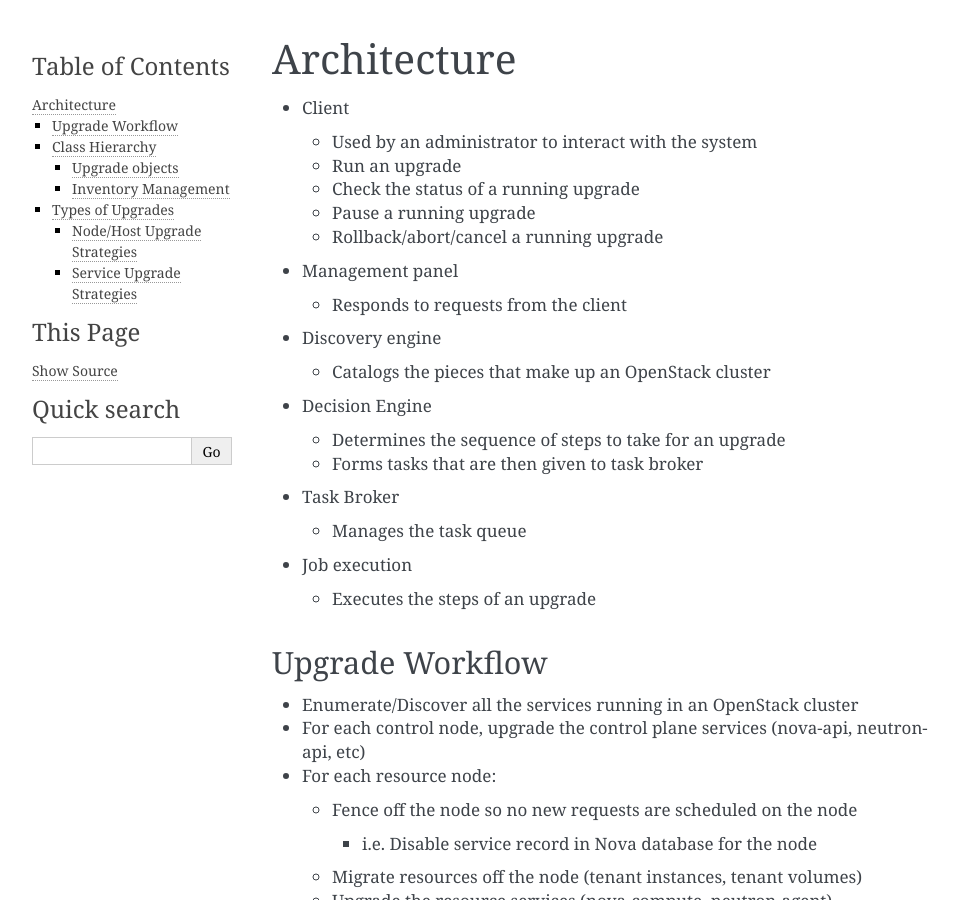
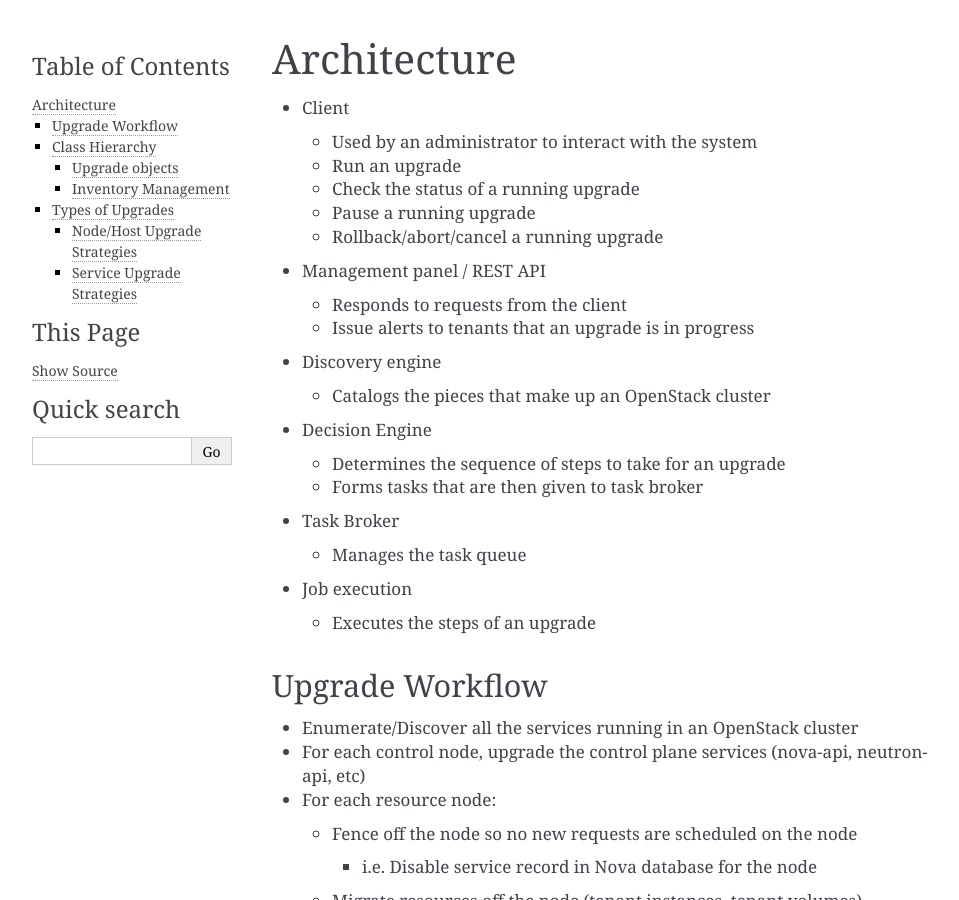
Before and after one commit to Mirantis/kostyor, a Sphinx documentation site: the page built from doc/source/arch.rst, in a window 1280 px wide and 900 px high. Shown: the whole window, without its empty margins (148-1107 px from the left). Built offline with Sphinx 7.4.7, drawn with Linux system fonts in a browser that asks for light colours; the version number could not be read and is left out.

Commit message:
Arch.rst - add REST API requirement

```diff
--- a/doc/source/arch.rst
+++ b/doc/source/arch.rst
@@ -10,9 +10,10 @@ Architecture
   * Pause a running upgrade
   * Rollback/abort/cancel a running upgrade
 
-* Management panel
+* Management panel / REST API
 
   * Responds to requests from the client
+  * Issue alerts to tenants that an upgrade is in progress
 
 * Discovery engine
 
```
